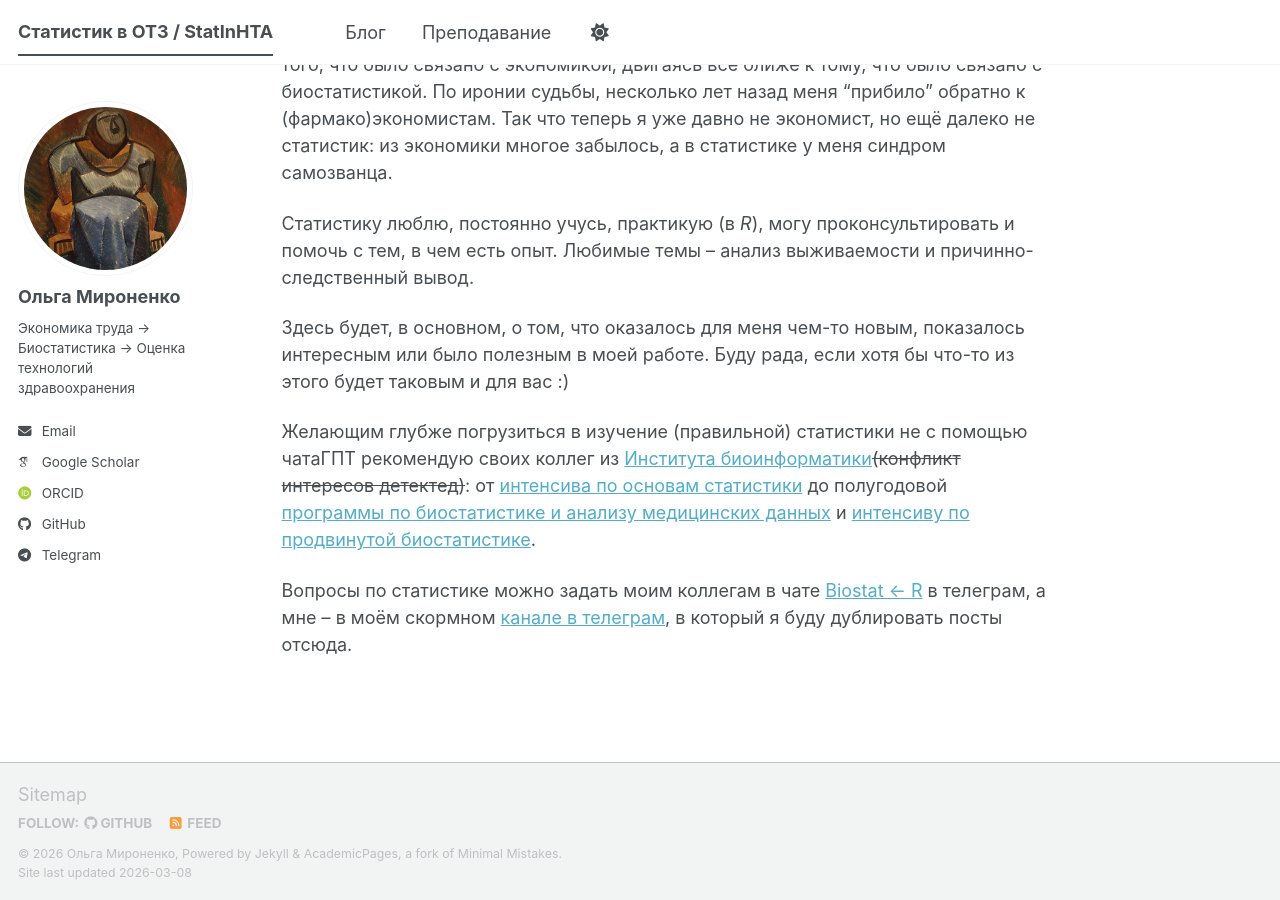
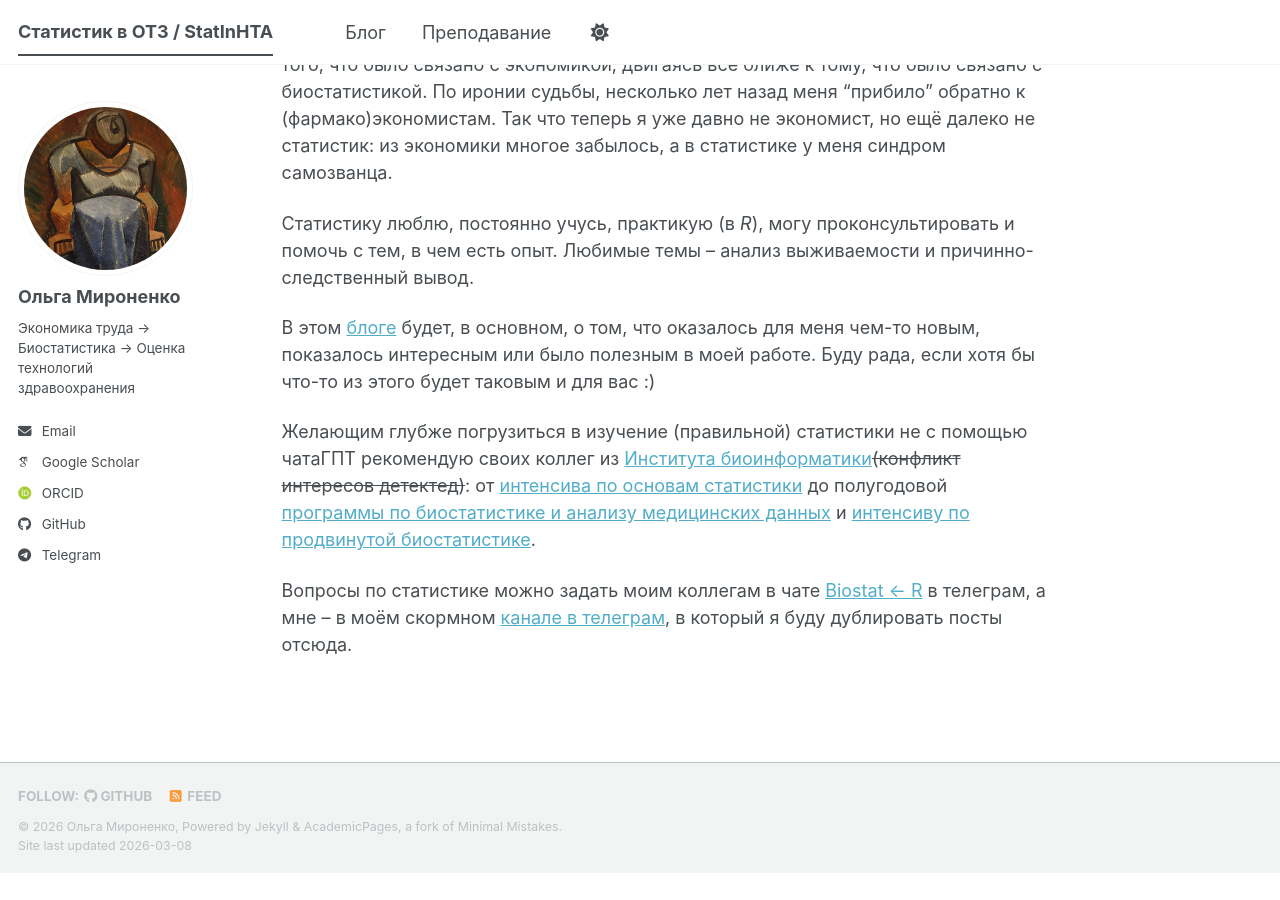
Before and after one commit to ejeej/ejeej.github.io, a Jekyll site: the page built from _pages/about.md, in a window 1280 px wide and 900 px high, scrolled down 546 px. Built offline with Jekyll 4.4.1, drawn with Linux system fonts in a browser that asks for light colours; some web fonts are replaced; a script bundle is joined from its source files by our own code; library files that are not in the unit come from our copies; after the commit the page ends 1419 px from its top, so only the background shows below that.

Commit message:
Changed footer

```diff
--- a/_includes/footer/custom.html
+++ b/_includes/footer/custom.html
@@ -1,6 +1,6 @@
 <!-- start custom footer snippets -->
 
-<a href="/sitemap/">Sitemap</a>
+<!-- <a href="/sitemap/">Sitemap</a> -->
 
 <!-- Support for MatJax -->
 <script defer src="https://cdnjs.cloudflare.com/polyfill/v3/polyfill.min.js?features=es6"></script>
--- a/_pages/about.md
+++ b/_pages/about.md
@@ -16,7 +16,7 @@ redirect_from:
 
 Статистику люблю, постоянно учусь, практикую (в _R_), могу проконсультировать и помочь с тем, в чем есть опыт. Любимые темы -- анализ выживаемости и причинно-следственный вывод.
 
-Здесь будет, в основном, о том, что оказалось для меня чем-то новым, показалось интересным или было полезным в моей работе. Буду рада, если хотя бы что-то из этого будет таковым и для вас :)
+В этом [блоге](https://ejeej.github.io/year-archive/) будет, в основном, о том, что оказалось для меня чем-то новым, показалось интересным или было полезным в моей работе. Буду рада, если хотя бы что-то из этого будет таковым и для вас :)
 
 Желающим глубже погрузиться в изучение (правильной) статистики не с помощью чатаГПТ рекомендую своих коллег из [Института биоинформатики](https://bioinf.me/)~~(конфликт интересов детектед)~~: от [интенсива по основам статистики](https://bioinf.me/education/workshops/stat) до полугодовой [программы по биостатистике и анализу медицинских данных](https://bioinf.me/education/stat) и [интенсиву по продвинутой биостатистике](https://bioinf.me/education/workshops/hardstat).
 
```
